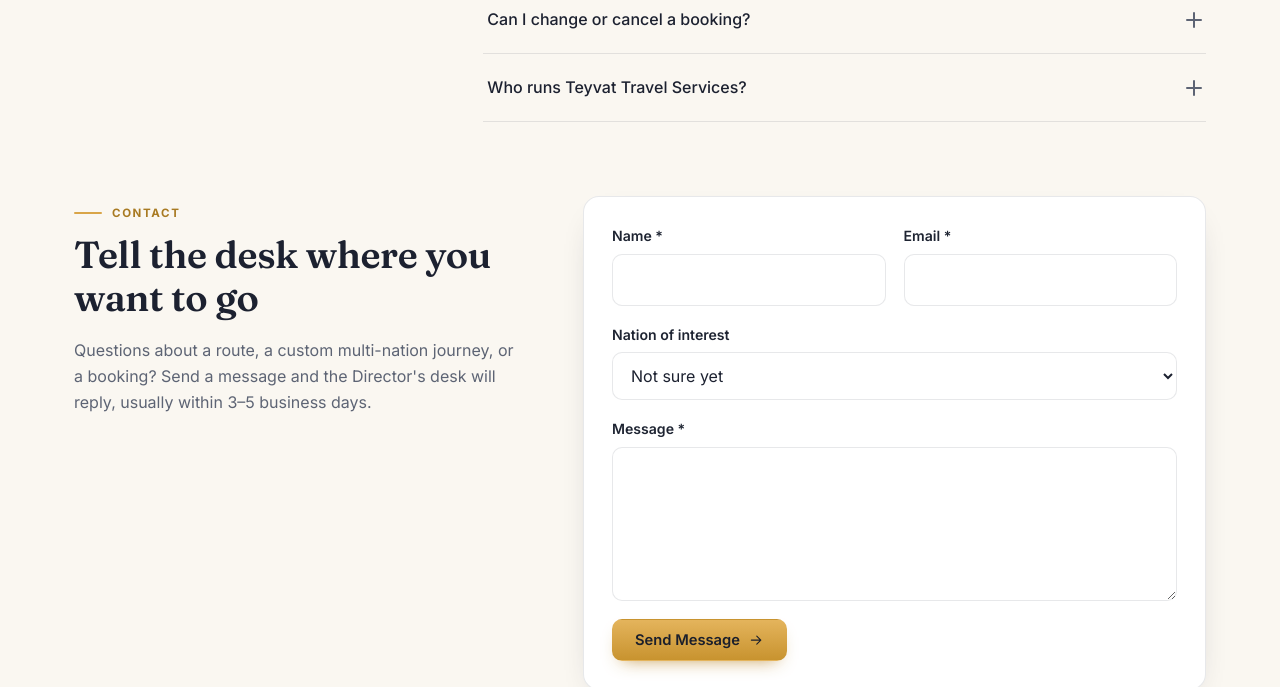
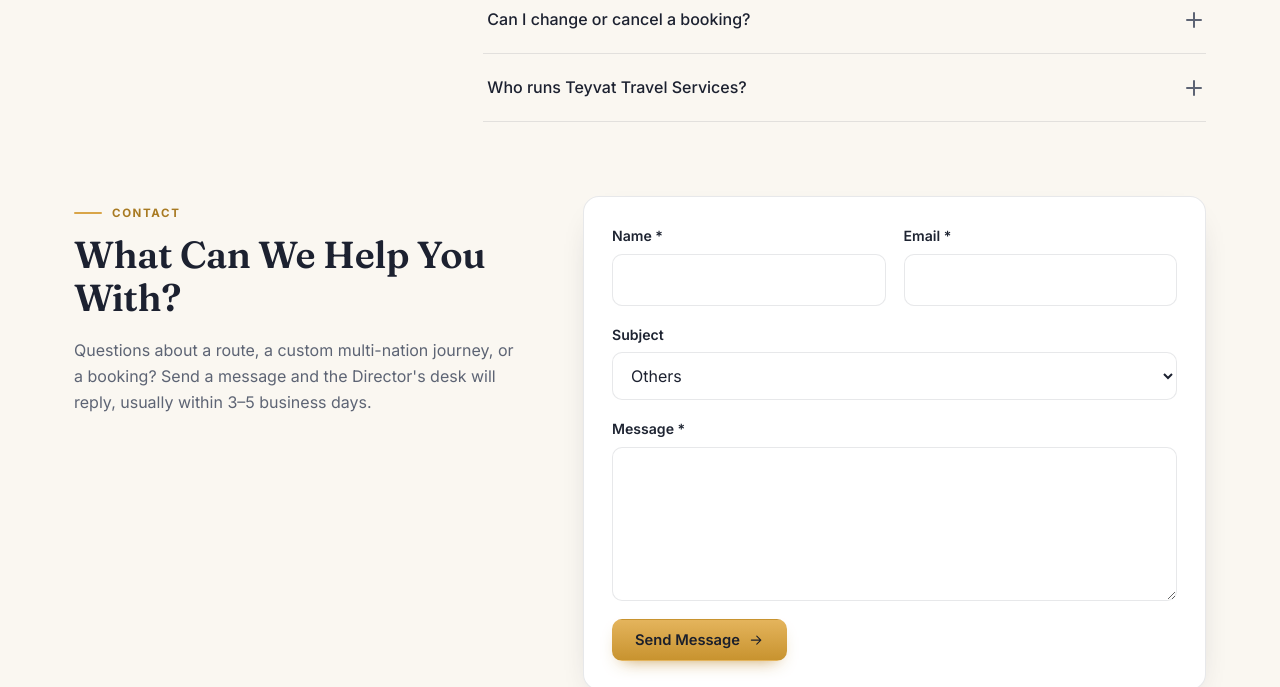
Before and after one commit to Nexon001/TeyvatTravelAgencyLaravel, a Laravel app: page / in a window 1280 px wide. Shown: the part 5813-6500 px from the top of the page. Run offline with Laravel 12, Linux system fonts and the light colour scheme.

Commit message:
updated customer service

```diff
--- a/resources/views/CompanyProfile.blade.php
+++ b/resources/views/CompanyProfile.blade.php
@@ -231,7 +231,7 @@
     <div class="container contact">
         <div class="contact-intro">
             <span class="eyebrow">Contact</span>
-            <h2>Tell the desk where you want to go</h2>
+            <h2>What Can We Help You With?</h2>
             <p>Questions about a route, a custom multi-nation journey, or a booking? Send a message and the Director's desk will reply, usually within 3–5 business days.</p>
         </div>
 
@@ -265,13 +265,13 @@
             </div>
 
             <div class="contact-field">
-                <label for="contact-nation">Nation of interest</label>
+                <label for="contact-nation">Subject</label>
                 <select id="contact-nation" name="nation">
-                    <option value="">Not sure yet</option>
+                    <option value="">Others</option>
                     @foreach ($nations as $slug => $n)
                         <option value="{{ $slug }}" @selected(old('nation', request('nation')) === $slug)>{{ $n['name'] }}</option>
                     @endforeach
-                    <option value="multi" @selected(old('nation', request('nation')) === 'multi')>Multi-nation journey</option>
+                    <option value="multi" @selected(old('nation', request('nation')) === 'multi')>Custom Itinerary</option>
                 </select>
                 @error('nation') <small class="contact-error">{{ $message }}</small> @enderror
             </div>
```
